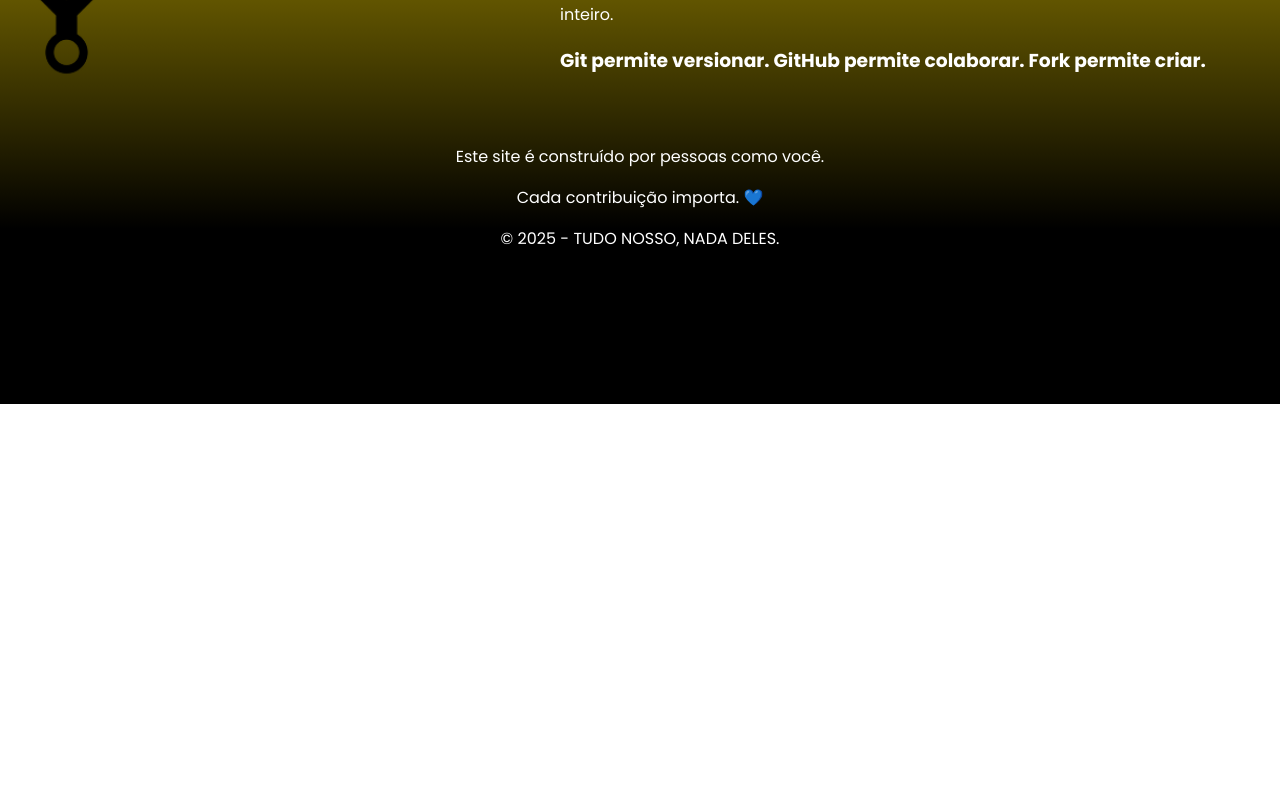
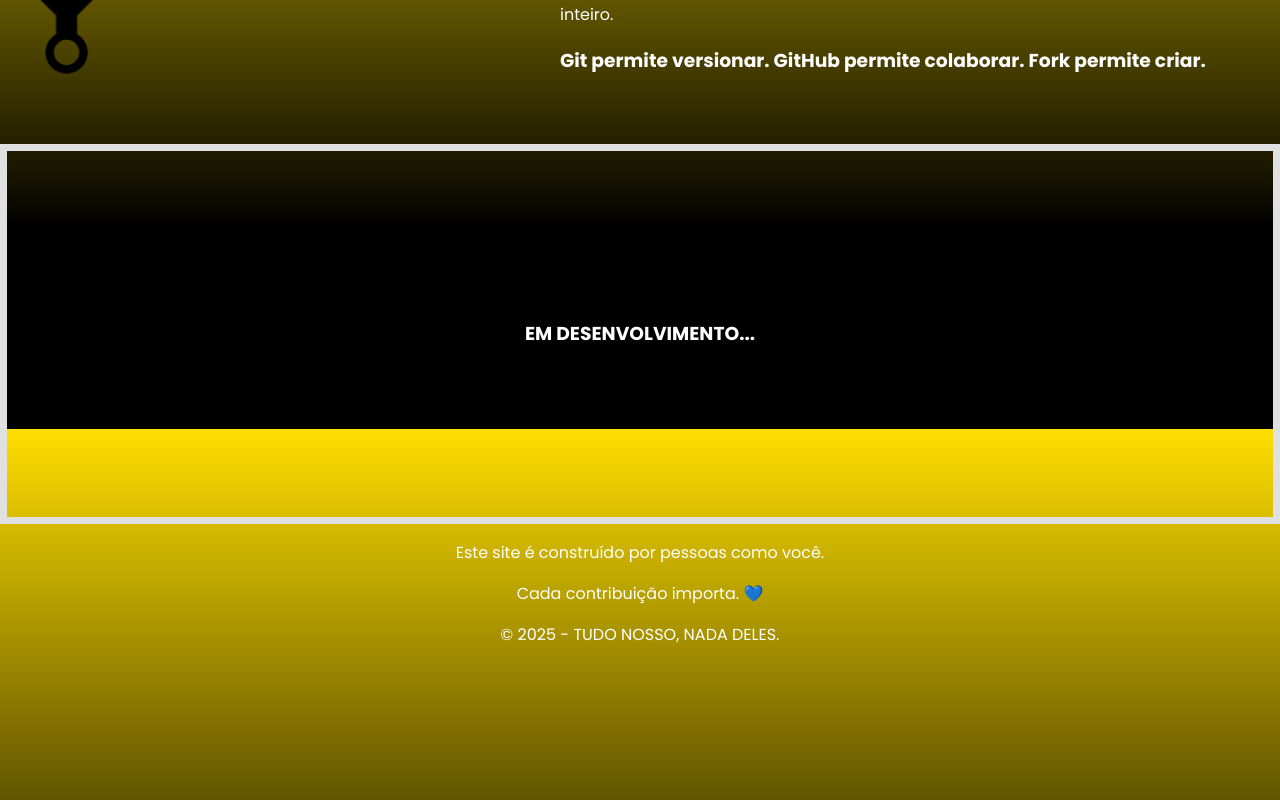
Before and after one commit to MayzaMendesRodrigues/de_alunos_para_alunos, a React (Vite) app: page /fork-tutorial in a window 1280 px wide. Shown: the part 1971-2771 px from the top of the page. Before the commit the page ends 2375 px from the top, so only its background shows below. Built offline with nearby package versions, Linux system fonts and the light colour scheme.

Commit message:
feat: new fork section

```diff
--- a/src/pages/Fork/Fork.css
+++ b/src/pages/Fork/Fork.css
@@ -20,3 +20,9 @@
 .fork-tutorial__image img {
   width: 282px;
 }
+
+.fork-tutorial__steps {
+  text-align: center;
+  padding: 150px 0;
+  border: 7px solid #e0e0e0;
+}
--- a/src/pages/Fork/Fork.jsx
+++ b/src/pages/Fork/Fork.jsx
@@ -9,6 +9,7 @@
     <section className="fork-tutorial">
       <h1>O Poder da Comunidade no GitHub:</h1>
       <h2>A força por trás do Fork</h2>
+      <div className="fork-tutorial__definition">
         <div className="fork-tutorial__first">
           <div className="fork-tutorial__description">
             {forkTutorial.firstDescription.map((block, index) => {
@@ -89,6 +90,10 @@
             })}
           </div>
         </div>
+      </div>
+      <div className="fork-tutorial__steps">
+        <h3>EM DESENVOLVIMENTO...</h3>
+      </div>
     </section>
   );
 };
```
Also changed, not shown: src/assets/image 7.png (added). Lines whose indentation alone changed are shown as unchanged.
